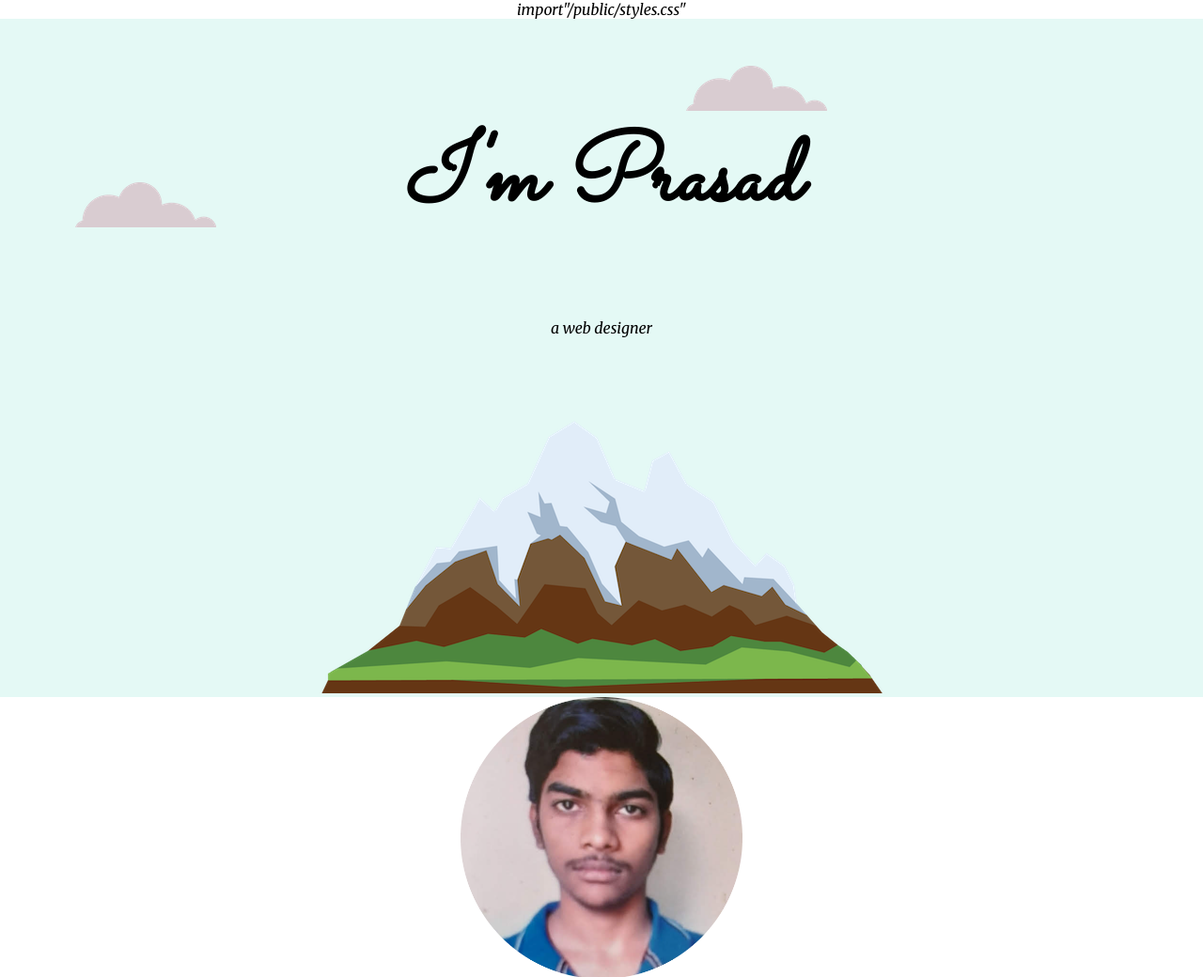
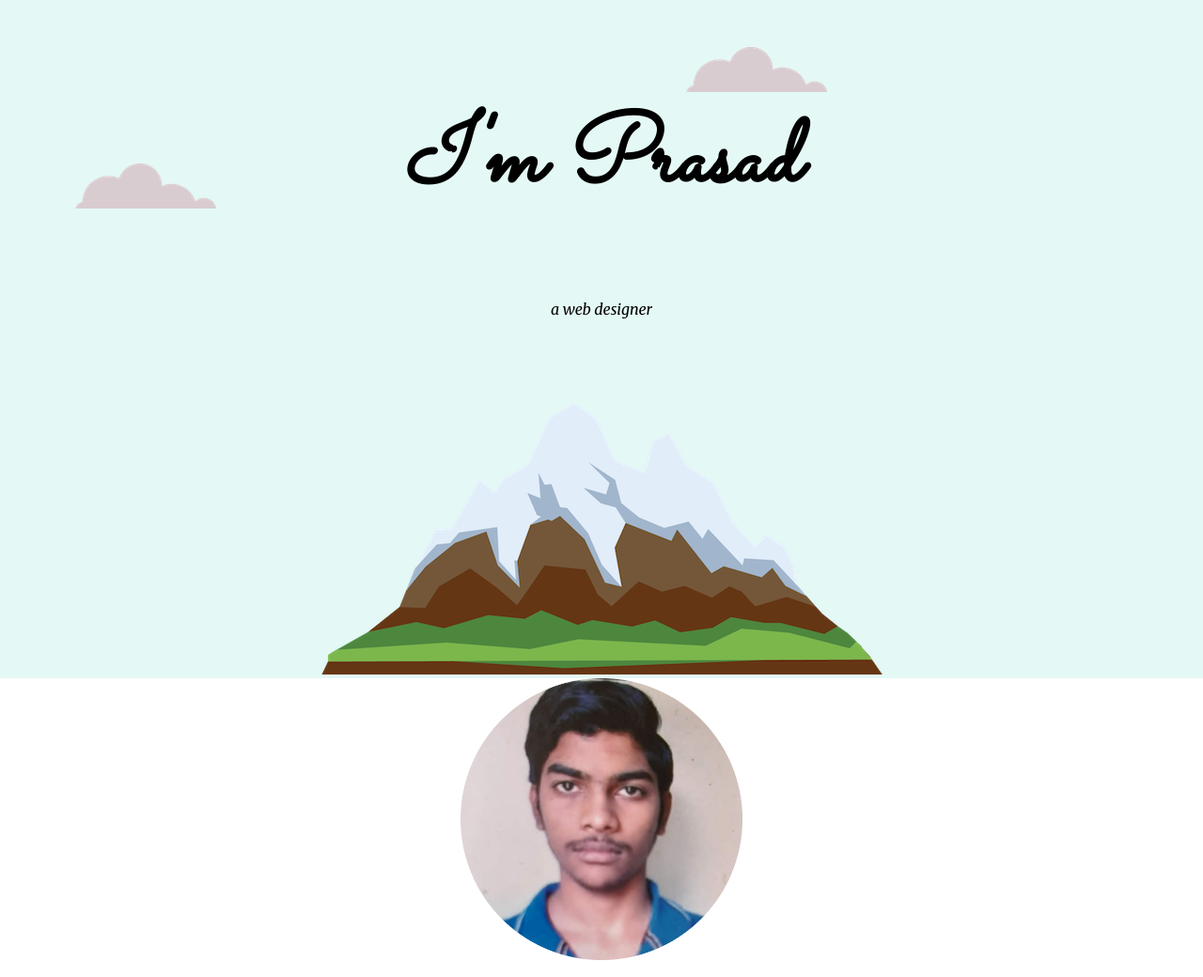
Before and after one commit to thallapalliprasad/prasad-personal-site, a plain HTML site: page index.html in a window 1280 px wide. Shown: the top 1040 px of the page at 94% size. Drawn offline with Linux system fonts and the light colour scheme; files whose address does not match are found by name.

Commit message:
imported

```diff
--- a/index.html
+++ b/index.html
@@ -6,7 +6,6 @@
     <link rel="stylesheet" href="D:\web development\CSS-Mysite\css\styles.css">
     <link rel="icon" href="D:\web development\CSS-Mysite\favicon.ico">
     <link rel="preconnect" href="https://fonts.googleapis.com">
-    import"/public/styles.css"
 <link rel="preconnect" href="https://fonts.gstatic.com" crossorigin>
 <link href="https://fonts.googleapis.com/css2?family=Merriweather:ital@1&family=Montserrat:wght@200&family=Sacramento&display=swap" rel="stylesheet">
   </head>
```
